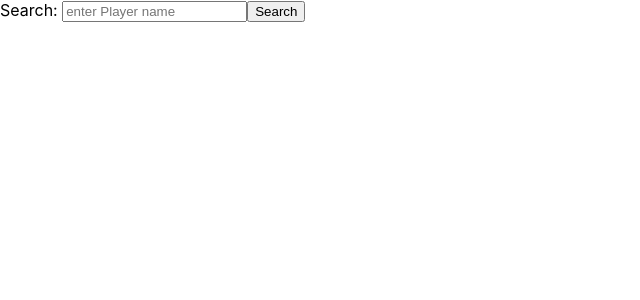
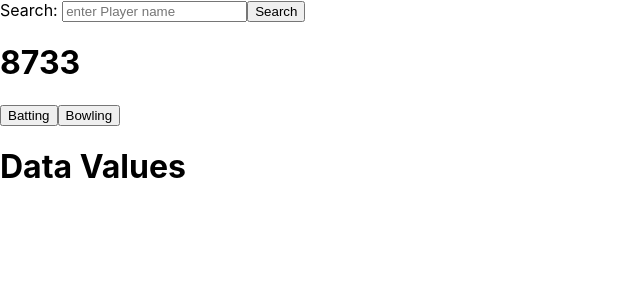
Before and after one commit to Khemendra-Bhardwaj/cricApp, a React (Create React App) app in the folder my-app/: page / in a window 1280 px wide. Shown: the top 300 px of the page, without its empty margins (0-640 px from the left). Built offline with nearby package versions, Linux system fonts and the light colour scheme.

Commit message:
batting stats api data get done

```diff
--- a/my-app/src/SearchBar.js
+++ b/my-app/src/SearchBar.js
@@ -3,13 +3,18 @@ import React, {useState} from 'react'
 
 export default function SearchBar() {
 
-    const [playerName, setPlayerName] = useState('Joe root');
+
+
+    const [playerName, setPlayerName] = useState('Joe root');   //1413
+    const [stats, setStats] = useState([[]] )
+
     const [playerInfo, setPlayerInfo] = useState({
-      id:'',
+      id:8733,
       Name:'',
       Faceid :'',
       Country : ''
     })
+
     const handleSearch = async () => {
       const url = `https://cricbuzz-cricket.p.rapidapi.com/stats/v1/player/search?plrN=${playerName}`;
       const options = {
@@ -19,7 +24,6 @@ export default function SearchBar() {
           'X-RapidAPI-Host': 'cricbuzz-cricket.p.rapidapi.com',
         },
       };
-
       try {
         const response = await fetch(url, options);
         // const result = await response.text();
@@ -42,6 +46,73 @@ export default function SearchBar() {
       })
     }
 
+    const battingStats =  async (result)=>{
+      //  for(let i=0;i<)
+      const stat = [[]]
+      const l = ['Field','Test','Odi','T20','Ipl'];
+      stat.push(l)
+
+      for(let i=0;i<result.values.length;i++){
+          const list = []
+        for(let j=0;j< result.values[i].values.length;j++ ){
+          list.push(  result.values[i].values[j] );
+        }
+        stat.push(list)
+      }
+
+      setStats(stat)
+      console.log(stat);
+    }
+
+    const PrintBattingStats= ()=>{
+      return (
+        <div>
+        <h1>Data Values</h1>
+        {stats.map((row, rowIndex) => (
+          <div key={rowIndex}>
+            {row.map((item, columnIndex) => (
+              <span key={columnIndex}>
+                {item}
+                {columnIndex !== row.length - 1 && <>&nbsp;&nbsp;&nbsp;</>}
+              </span>
+            ))}
+            <br />
+          </div>
+        ))}
+      </div>
+      );
+    }
+
+  const getBattingData = async()=>{
+
+  const url = `https://cricbuzz-cricket.p.rapidapi.com/stats/v1/player/${playerInfo.id}/batting`;
+  console.log(url);
+
+  const options = {
+    method: 'GET',
+    headers: {
+      'X-RapidAPI-Key': '31404b3dd1msh34e2a69d4cf0da2p1884c7jsn0020f6526ba2',
+      'X-RapidAPI-Host': 'cricbuzz-cricket.p.rapidapi.com'
+    }
+  };
+
+  try {
+    const response = await fetch(url, options);
+    const battingResult = await response.json();
+    console.log(battingResult);
+    battingStats(battingResult);
+    // printBattingStats();
+
+
+  } catch (error) {
+    console.error(error);
+  }
+
+    }
+
+    const getBowlingData= ()=>{
+
+    }
 
 
   return (
@@ -54,8 +125,13 @@ export default function SearchBar() {
         <h1>  {playerInfo.Name} </h1>
         <h1>  {playerInfo.id} </h1>
         <h1>  {playerInfo.teamName} </h1>
+      {/* <h1>  Matches : Test  { } </h1>*/}
 
 
+        <button onClick={getBattingData} >  Batting  </button>
+        <button onClick={getBowlingData} > Bowling </button>
+
+      <PrintBattingStats />
 
     </>
   )
```
